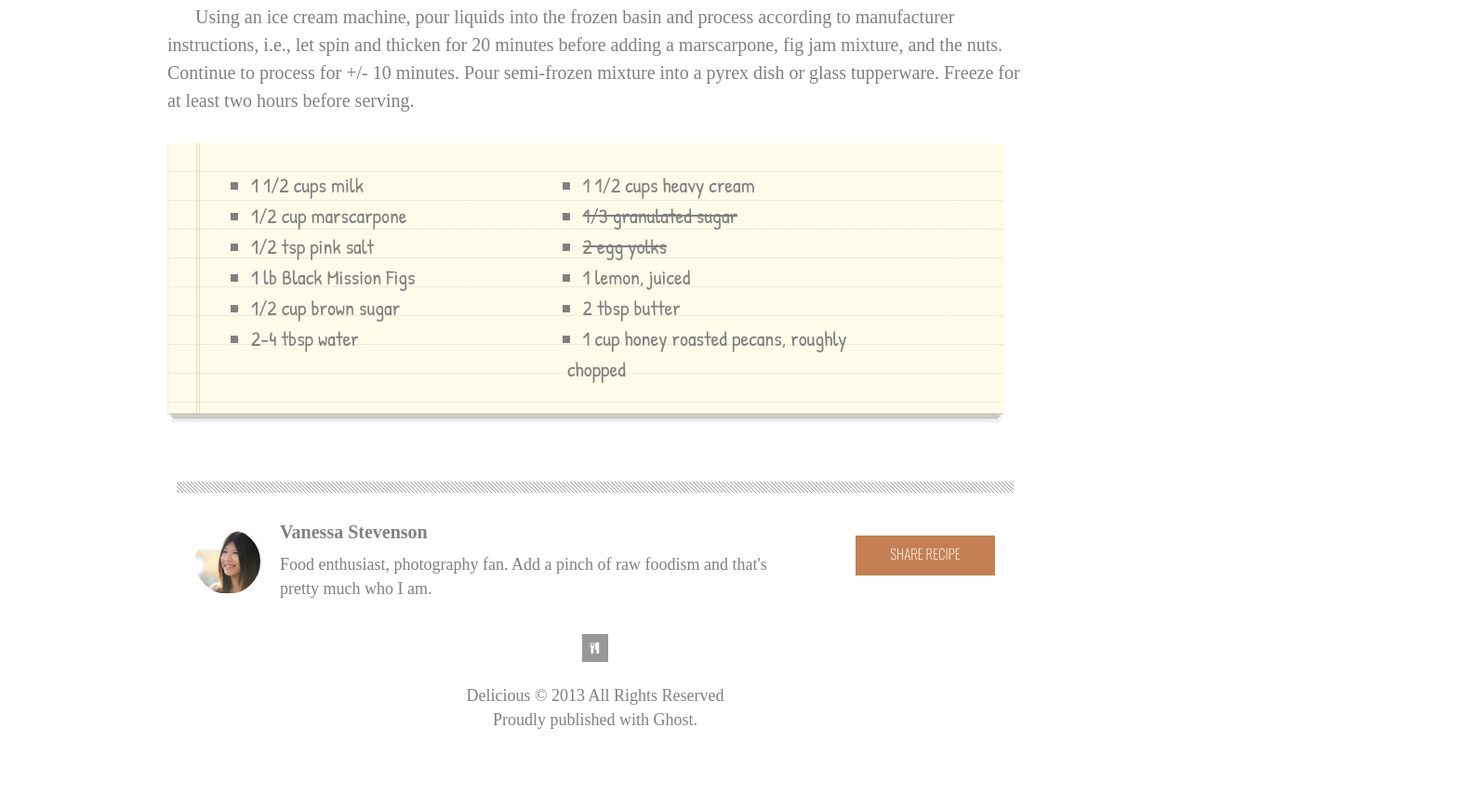
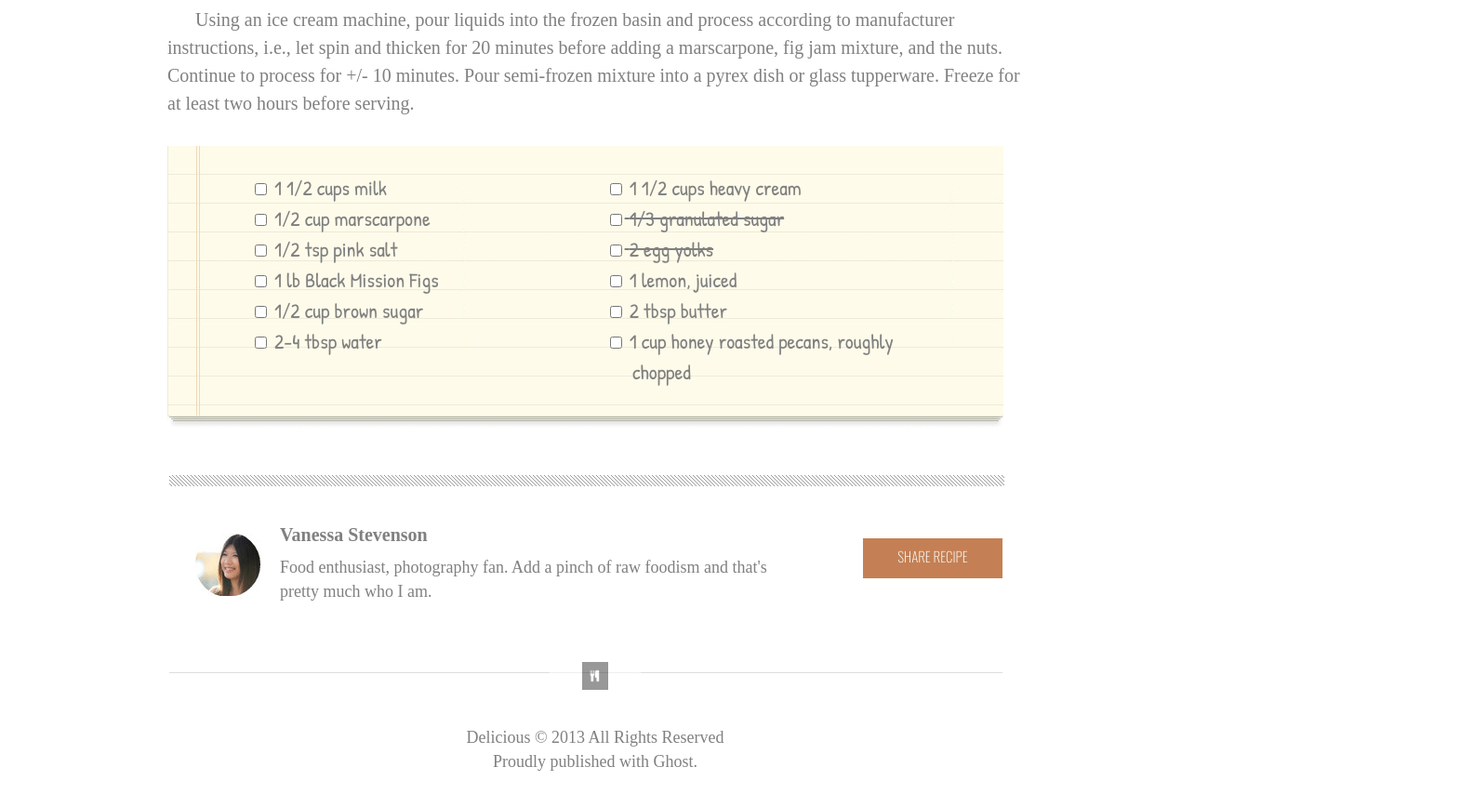
Before and after one commit to christopherhamersly/chocolate.pizza, a plain HTML site: page index.html in a window 1280 px wide. Shown: the part 1172-2040 px from the top of the page at 93% size, 1570 px wide, since content can reach past the window. Drawn offline with nearby package versions, Linux system fonts and the light colour scheme; files whose address does not match are found by name.

Commit message:
wrapping up chocolate pizza, may come back to it later

```diff
--- a/css/style.css
+++ b/css/style.css
@@ -31,9 +31,24 @@ body {
   background-color: white;
   background-repeat: y;
   position: relative;
-  bottom: 210px;
-  margin-right: 30px;
-  margin-left: 30px;
+  bottom: 220px;
+  margin-right: 40px;
+  margin-left: 22px;
+
+}
+
+#hashmarks3{
+  opacity: 15%;
+  height: 12px;
+  background-color: white;
+  background-repeat: y;
+  position: relative;
+  right : 20px;
+  bottom: -17px;
+  margin-right: 160px;
+  margin-left: px;
+  width: 980px;
+  z-index: -1;
 
 }
 
@@ -49,7 +64,7 @@ h1 {
 
 h2 {
   font-family: Arial, Helvetica, sans-serif;
-  font-size:35px;
+  font-size:38px;
   font-weight: bold;
   text-align: left;
   margin-left: 30px;
@@ -88,7 +103,7 @@ h6 {
   padding-bottom: 6.5px;
   float: right;
   position: relative;
-  right: 50px;
+  right: 42px;
   bottom: 70px;
  font-family: 'Oswald', sans-serif;
  font-size: 15px;
@@ -104,7 +119,7 @@ h7 {
 
 #chopped {
   position: relative;
-  left: 400px;
+  left: 470px;
 }
 #social-media{
   float:right;
@@ -115,12 +130,6 @@ h7 {
   height: 80%;
   width: auto;
 
-}
-
-.slashes_backgrndimg {
-  background-image: url("img/hr-img.png");
-  background-repeat: repeat-x;
-  width: 960px;
 }
 
 #logo {
@@ -179,11 +188,6 @@ p {
   z-index: -10;
 }
 
-ul {
-  list-style-type: square;
-}
-
-
 
 #author p {
   color: grey;
@@ -221,6 +225,11 @@ footer {
   opacity: 50%;
   height: 30px;
   padding: 20px;
+  background-color: white;
+  z-index: 10;
+  border-style: solid;
+  border-width: 15px;
+  border-color: white;
 }
 
 #logo {
--- a/index.html
+++ b/index.html
@@ -32,9 +32,6 @@
       <img id="mail" src="img/mail-icon.png" alt="mail"></img>
       </div>
     </header>
-      <div>
-        <!-- <img  src="img/hr-img.png" alt="slashes"></img> -->
-      </div>
     <main>
        <div id="hashmarks"></div>
           <h2>Chocolate Pizza</h2>
@@ -54,22 +51,63 @@
 
               <div class="column1of2">
                 <ul>
-              <li>1 1/2 cups milk</li>
-              <li>1/2 cup marscarpone</li>
-              <li>1/2 tsp pink salt</li>
-              <li>1 lb Black Mission Figs</li>
-              <li>1/2 cup brown sugar</li>
-              <li>2-4 tbsp water</li>
+                  <form>
+              <li>
+                <input type ="checkbox" id="milk" value = "1 1/2 cups milk">
+                <label for = "milk">1 1/2 cups milk</label>
+              </li>
+              <li>
+                <input type ="checkbox" id="marscarpone" value = "marscarpone">
+                <label for = "marscarpone">1/2 cup marscarpone</label>
+              </li>
+              <li>
+                <input type ="checkbox" id="salt" value = "salt">
+                <label for = "salt">1/2 tsp pink salt</label>
+              </li>
+              <li>
+                <input type ="checkbox" id="figs" value = "figs">
+                <label for = "figs">1 lb Black Mission Figs</label>
+                </li>
+              <li>
+                <input type ="checkbox" id="sugar" value = "sugar">
+                <label for = "sugar">1/2 cup brown sugar</label>
+              </li>
+              <li>
+                <input type ="checkbox" id="water" value = "water">
+                <label for = "water">2-4 tbsp water</label>
+              </li>
               </ul>
               </div>
               <div class="column2of2"></div>
               <ul>
-              <li>1 1/2 cups heavy cream</li>
-              <li><strike>1/3 granulated sugar</strike></li>
-              <li><strike>2 egg yolks</strike></li>
-              <li>1 lemon, juiced</li>
-              <li>2 tbsp butter</li>
-              <li>1 cup honey roasted pecans, roughly <p id="chopped">chopped</li>
+              <li>
+                <input type ="checkbox" id="heavycream" value = "heavycream">
+                <label for = "heavycream">1 1/2 cups heavy cream</label>
+              </li>
+              <li>
+                <strike>
+                  <input type ="checkbox" id="sugar" value = "sugar">
+                  <label for = "sugar">1/3 granulated sugar</label>
+                  </strike>
+              </li>
+              <li>
+                <strike>
+                  <input type ="checkbox" id="yolks" value = "yolks">
+                  <label for = "yolks">2 egg yolks</label>
+                </strike>
+              </li>
+              <li>
+                <input type ="checkbox" id="lemon" value = "lemon">
+                  <label for = "sugar">1 lemon, juiced</label>
+              </li>
+              <li>
+                <input type ="checkbox" id="butter" value = "butter">
+                  <label for = "butter">2 tbsp butter</label>
+              </li>
+              <li>
+                <input type ="checkbox" id="pecans" value = "pecans">
+                  <label for = "pecans"></label>1 cup honey roasted pecans, roughly <p id="chopped">chopped</li>
+              </form>
               </ul>
               </div>
               </ul>
@@ -78,8 +116,6 @@
             <div id = "hashmarks2"></div>
             <div id="finish-line">
               <section id="author">
-                <!-- <img class="slashes" src="hr-img.png" alt="slashes"></img> -->
-
               <p>
                 <img id="vanessa-pic" src="img/van-pic.png" alt="author picture" title="author picture"></img>
                 <span id="vanessa">Vanessa Stevenson</span><br>
@@ -92,6 +128,7 @@
                 SHARE RECIPE
               </h6>
               <br>
+              <div id = "hashmarks3">________________________________________________________________________________________________________________</div>
              </section>
              <section id="footerlogo">
            <img id="footer-logo" src ="img/logo.png" alt="logo" title="fork and knife logo"></img>
```
Also changed, not shown: 1 other file.
